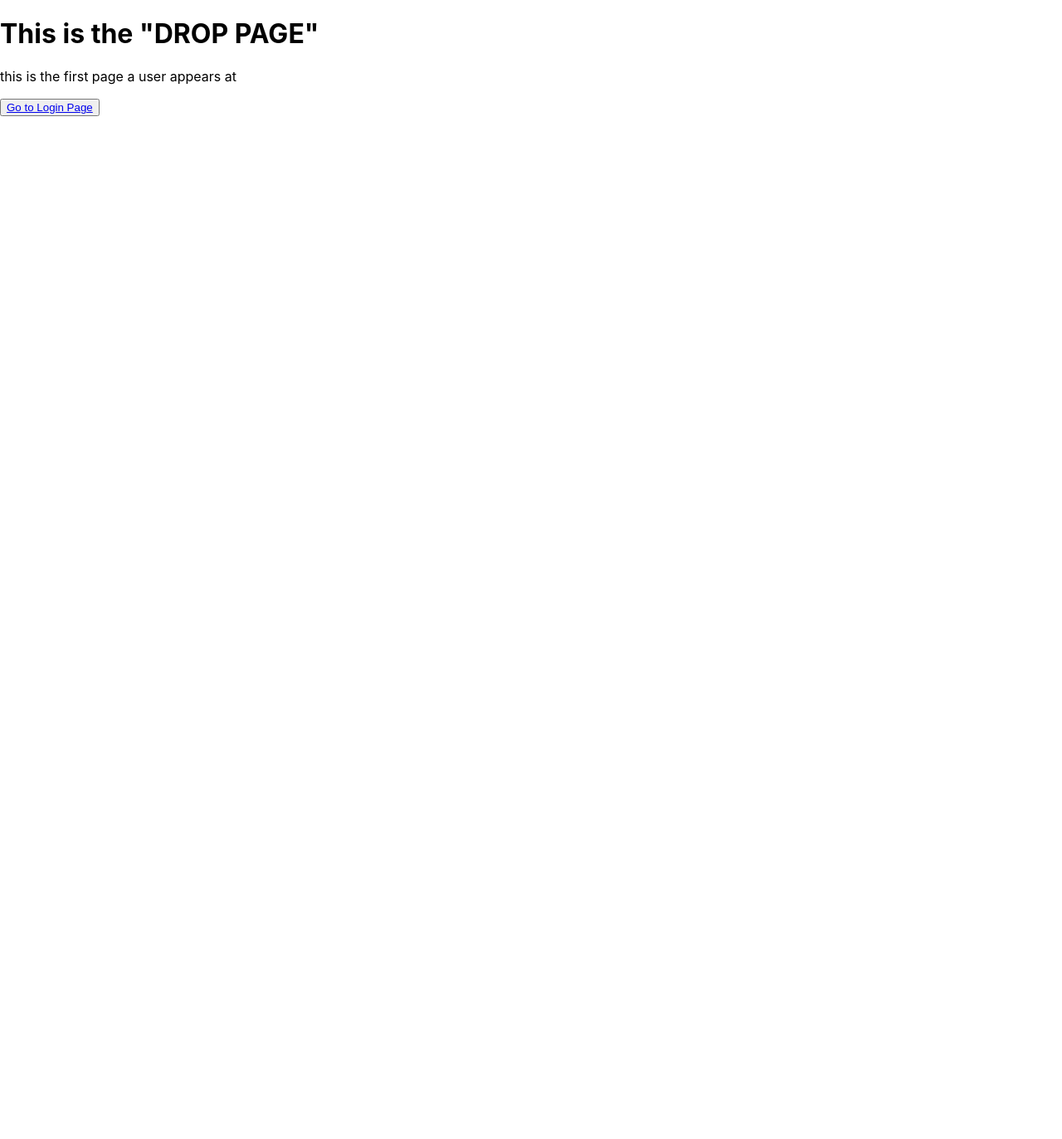
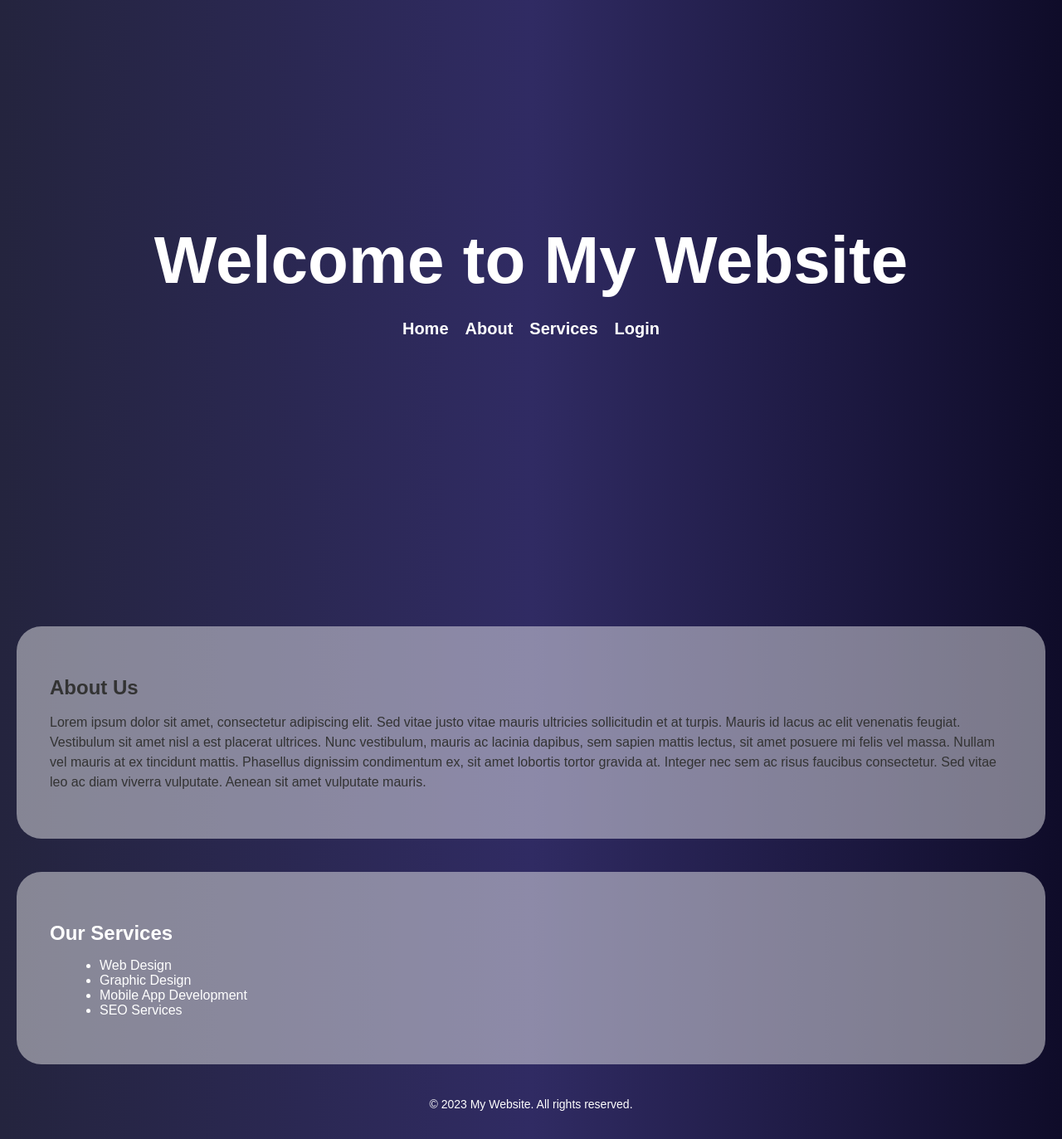
Before and after one commit to nehlinshanila/Synchronization-Software--CSE327, a React (Create React App) app in the folder syncapp/: page /frontpage in a window 1280 px wide. Shown: the whole page at 83% size. Before the commit the page ends 800 px from the top, so only its background shows below. Built offline with nearby package versions, Linux system fonts and the light colour scheme.

Commit message:
login, frontpage

```diff
--- a/syncapp/src/components/Dashboard/Navbar/navbar.jsx
+++ b/syncapp/src/components/Dashboard/Navbar/navbar.jsx
@@ -18,13 +18,7 @@ const Navbar = () => {
   };
 
   return (
-    <div
-      style={{
-        position: "absolute",
-        height: "100%",
-        width: "20%",
-        backgroundColor: "lightgrey",
-      }}
+    <div className="nav"
     >
       Below is the navbar
       <ul>
--- a/syncapp/src/components/Dashboard/dashboard.css
+++ b/syncapp/src/components/Dashboard/dashboard.css
@@ -5,32 +5,50 @@
     position: absolute;
     background-color: transparent;
   }
+  /* .top {
+
+  height: 20px;
+  background-color: lightgray;
+} */
   .top{
-    height: 20%;
-    width: 600px;
+    position: fixed;
+    top: 0;
+    left: 0;
+    right: 0;
+    height: 120px;
+    /* width: 600px; */
     background-color: lightgrey;
   }
+  .nav{
+    position: fixed;
+    height: 100%;
+    width: 15%;
+    background-Color: lightgrey;
+  }
+
   .StatisticsBar {
-    /* display: flex; */
-    position: relative;
-    left: 190px;
-    width: 110%;
+    /* background-color: red; */
+    display: flex;
+    position: absolute;
+    margin-left: 150px;
+    margin-top: 120px; /* Adjust the top margin to leave space for the top div bar and navbar */
+    width: 120%;
   }
 
   .StatisticsLine {
-    /* display: flex; */
-    position: relative;
-    top: -260px;
-    left: 640px;
-    width: 110%;
+    display: flex;
+    position: absolute;
+    margin-left: 570px;
+    margin-top: 120px;
+    width: 120%;
   }
 
   .StatisticsPie {
-    /* display: flex; */
-    position: relative;
-    top: -520px;
-    left: 1150px;
-    width: 60%;
+    display: flex;
+    position: absolute;
+    margin-left: 1000px;
+    margin-top: 100px;
+    width: 80%;
   }
 
   .dashboard-title {
--- a/syncapp/src/components/Dashboard/dashboard.jsx
+++ b/syncapp/src/components/Dashboard/dashboard.jsx
@@ -35,11 +35,13 @@ const Dashboard = () => {
         </button>
       </div>
       <Navbar />
-      <StatisticsBar chartData={userData} />
+      <div>
+        <StatisticsBar chartData={userData} />
 
-      <StatisticsLine chartData={userData} />
+        <StatisticsLine chartData={userData} />
 
-      <StatisticsPie chartData={userData} />
+        <StatisticsPie chartData={userData} />
+      </div>
 
       <SyncUpdate />
       <Connected />
--- a/syncapp/src/components/Frontpage/frontpage.css
+++ b/syncapp/src/components/Frontpage/frontpage.css
@@ -0,0 +1,115 @@
+/* Default styles */
+body {
+    margin: 0;
+    padding: 0;
+  }
+
+  .frontpage-container {
+    position: absolute;
+    background: linear-gradient(to right, #24243e, #302b63, #0f0c29);
+    color: #fff;
+    font-family: Arial, sans-serif;
+    padding: 20px;
+  }
+
+  .frontpage-heading {
+    position: relative;
+    font-size: 80px;
+    font-weight: bold;
+    text-align: center;
+    margin-top: 20%;
+    margin-bottom:20%;
+  }
+  .frontpage-nav {
+    position: relative;
+    font-size: 20px;
+    font-weight: bold;
+    text-align: center;
+    margin-top: -18%;
+    margin-bottom:28%;
+  }
+
+  nav ul {
+    list-style: none;
+    display: flex;
+    justify-content: center;
+    padding: 0;
+  }
+
+  nav ul li {
+    margin: 0 10px;
+  }
+
+  nav ul li a {
+    color: #fff;
+    text-decoration: none;
+    font-weight: bold;
+  }
+
+  .section-about {
+    border-radius: 30px;
+    background-color: #ffffff71;
+    color: #333;
+    padding: 40px;
+    margin-bottom: 40px;
+  }
+
+  .section-services {
+    border-radius: 30px;
+    background-color: #f5f5f578;
+    padding: 40px;
+    margin-bottom: 40px;
+  }
+
+  section h2 {
+    font-size: 24px;
+    font-weight: bold;
+    margin-bottom: 10px;
+  }
+
+  section p {
+    font-size: 16px;
+    line-height: 1.5;
+  }
+
+  section ul {
+    list-style: disc;
+    margin-left: 20px;
+  }
+
+  footer {
+    text-align: center;
+    font-size: 14px;
+  }
+
+  /* Media queries for responsiveness */
+
+  @media (max-width: 768px) {
+    .frontpage-heading {
+      font-size: 30px;
+    }
+
+    .section-about,
+    .section-services {
+      padding: 20px;
+      margin-bottom: 20px;
+    }
+  }
+
+  @media (max-width: 480px) {
+    .frontpage-heading {
+      font-size: 24px;
+    }
+
+    nav ul li {
+      margin: 0 5px;
+    }
+
+    section h2 {
+      font-size: 20px;
+    }
+
+    section p {
+      font-size: 14px;
+    }
+  }
--- a/syncapp/src/components/Frontpage/frontpage.jsx
+++ b/syncapp/src/components/Frontpage/frontpage.jsx
@@ -1,18 +1,82 @@
-import React from 'react';
+import React, { useEffect } from "react";
 import { BrowserRouter, Route, Routes, Link } from "react-router-dom";
+import "./frontpage.css"; // Import the CSS file
 
+const Frontpage = () => {
+    useEffect(() => {
+        const handleScroll = (sectionClass) => {
+          const section = document.querySelector(sectionClass);
+          window.scrollTo({
+            top: section.offsetTop,
+            behavior: 'smooth',
+          });
+        };
 
-const Frontpage =() => {
+        const aboutLink = document.querySelector('.about-link');
+        aboutLink.addEventListener('click', () => handleScroll('.section-about'));
 
+        const servicesLink = document.querySelector('.services-link');
+        servicesLink.addEventListener('click', () => handleScroll('.section-services'));
 
-    return (
-        <div>
-            <h1>This is the "DROP PAGE"</h1>
-            <p>this is the first page a user appears at</p>
-            <button><Link to="/login">Go to Login Page</Link></button>
+        return () => {
+          aboutLink.removeEventListener('click', () => handleScroll('.section-about'));
+          servicesLink.removeEventListener('click', () => handleScroll('.section-services'));
+        };
+      }, []);
 
-        </div>
-    )
-}
+  return (
+    <div className="frontpage-container">
+      <header>
+        <h1 className="frontpage-heading">Welcome to My Website</h1>
+
+        <nav className="frontpage-nav">
+          <ul>
+            <li>
+              <a href="#">Home</a>
+            </li>
+            <li>
+              <a className="about-link" href="#">About</a>
+            </li>
+            <li>
+              <a a className="services-link" href="#">Services</a>
+            </li>
+            <li>
+              <Link to="/login">Login</Link>
+            </li>
+          </ul>
+        </nav>
+      </header>
+
+      <section className="section-about">
+        <h2>About Us</h2>
+        <p>
+          Lorem ipsum dolor sit amet, consectetur adipiscing elit. Sed vitae
+          justo vitae mauris ultricies sollicitudin et at turpis. Mauris id
+          lacus ac elit venenatis feugiat. Vestibulum sit amet nisl a est
+          placerat ultrices. Nunc vestibulum, mauris ac lacinia dapibus, sem
+          sapien mattis lectus, sit amet posuere mi felis vel massa. Nullam vel
+          mauris at ex tincidunt mattis. Phasellus dignissim condimentum ex, sit
+          amet lobortis tortor gravida at. Integer nec sem ac risus faucibus
+          consectetur. Sed vitae leo ac diam viverra vulputate. Aenean sit amet
+          vulputate mauris.
+        </p>
+      </section>
+
+      <section className="section-services">
+        <h2>Our Services</h2>
+        <ul>
+          <li>Web Design</li>
+          <li>Graphic Design</li>
+          <li>Mobile App Development</li>
+          <li>SEO Services</li>
+        </ul>
+      </section>
+
+      <footer>
+        <p>&copy; 2023 My Website. All rights reserved.</p>
+      </footer>
+    </div>
+  );
+};
 
 export default Frontpage;
--- a/syncapp/src/components/login/login.css
+++ b/syncapp/src/components/login/login.css
@@ -0,0 +1,82 @@
+.login-container {
+    display: flex;
+    flex-direction: column;
+    align-items: center;
+    justify-content: center;
+    height: 100vh;
+    background-color: #f5f5f5;
+  }
+
+  .login-heading {
+    font-size: 28px;
+    font-weight: bold;
+    color: #333;
+    margin-bottom: 20px;
+  }
+
+  .login-form {
+    display: flex;
+    flex-direction: column;
+    align-items: center;
+  }
+
+  .login-input {
+    width: 250px;
+    padding: 10px;
+    margin-bottom: 10px;
+    border: 1px solid #ccc;
+    border-radius: 4px;
+    font-size: 16px;
+  }
+
+  /* .login-button {
+    width: 100px;
+    padding: 10px;
+    background-color: #3498db;
+    color: #fff;
+    font-size: 16px;
+    border: none;
+    border-radius: 4px;
+    cursor: pointer;
+  }
+
+  .login-button:hover {
+    background-color: #217dbb;
+  } */
+
+  .login-buttons {
+    display: flex;
+    margin-top: 20px;
+  }
+
+  .login-nav-button {
+    margin: 5px;
+    width: 100px;
+    padding: 10px;
+    background-color: #3498db;
+    color: #fff;
+    font-size: 16px;
+    border: none;
+    border-radius: 4px;
+    cursor: pointer;
+  }
+
+  .login-nav-button:hover {
+    background-color: #217dbb;
+  }
+
+  @media (max-width: 768px) {
+    .login-input {
+      width: 100%;
+    }
+
+    .login-buttons {
+      flex-direction: column;
+      margin-top: 10px;
+    }
+
+    .login-nav-button {
+      margin-bottom: 10px;
+      width: 100%;
+    }
+  }
--- a/syncapp/src/components/login/login.jsx
+++ b/syncapp/src/components/login/login.jsx
@@ -1,16 +1,23 @@
-import React from 'react';
-import { BrowserRouter, Route, Routes, Link } from "react-router-dom";
-
+import React from "react";
+import { Link } from "react-router-dom";
+import "./login.css"; // Import the CSS file
 
 const Login = () => {
-
   return (
-    <div>
-      <h1>This is the "LOGIN PAGE"</h1>
-      <p>This is the second page a user appears at</p>
-      <button><Link to="/frontpage">Go back to Frontpage</Link></button>
-      <button><Link to="/dashboard">Go back to Dashboard</Link></button>
-
+    <div className="login-container">
+      <h1 className="login-heading">Login</h1>
+      <form className="login-form">
+        <input type="text" placeholder="Username" className="login-input" />
+        <input type="password" placeholder="Password" className="login-input" />
+      </form>
+      <div className="login-buttons">
+        <Link to="/frontpage">
+          <button className="login-nav-button">Home</button>
+        </Link>
+        <Link to="/dashboard">
+          <button className="login-nav-button">Login</button>
+        </Link>
+      </div>
     </div>
   );
 };
```
